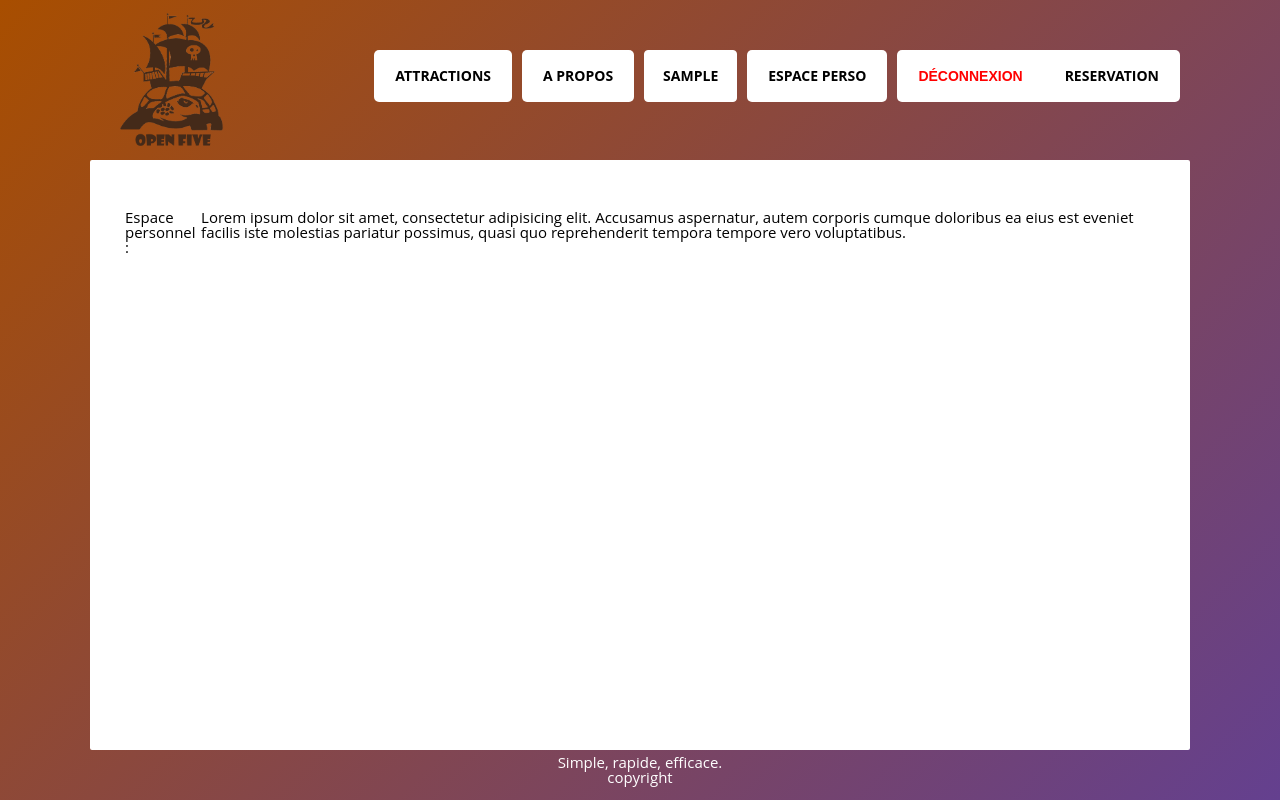
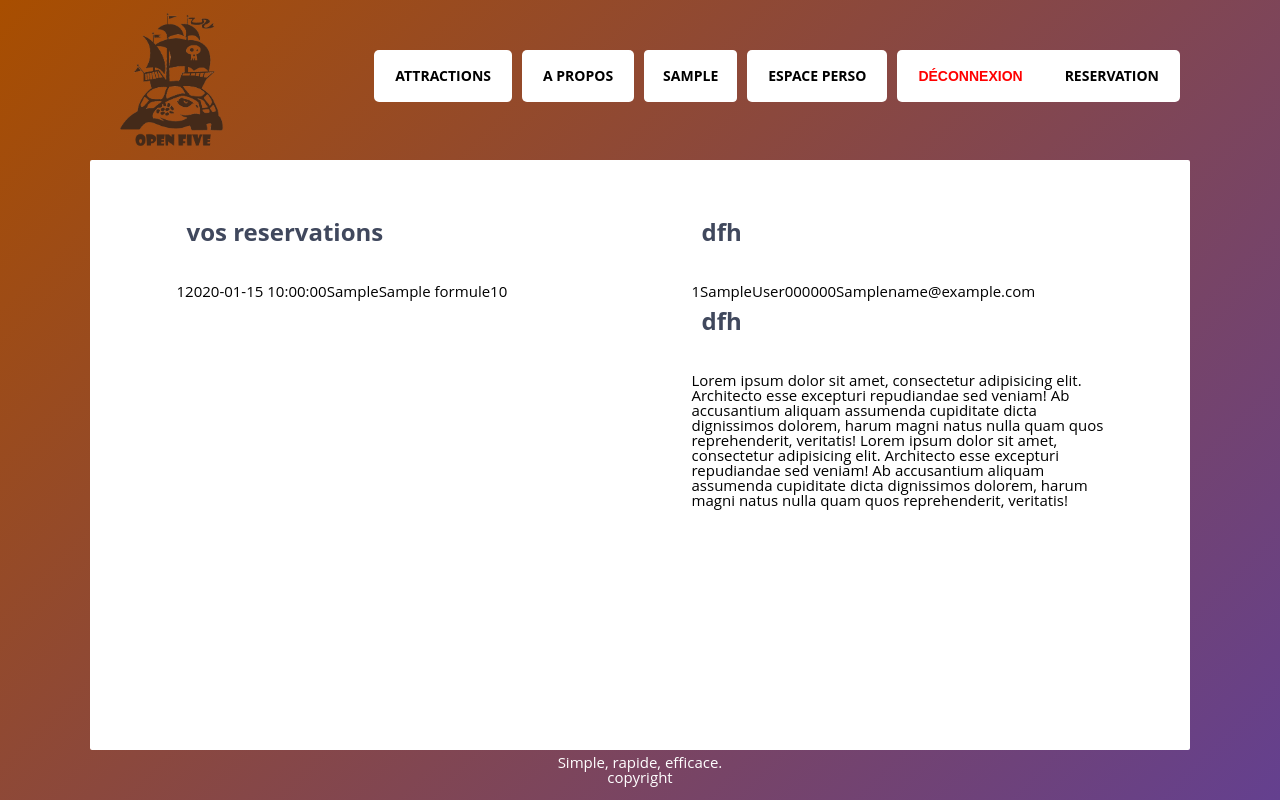
Before and after one commit to Brignolu/ProjetWeb, a PHP site: page /index.php?user_log in a window 1280 px wide. Run offline with PHP 8.4, Linux system fonts and the light colour scheme; the visitor is signed in with stand-in values (Sample User, id 1); tables that the repository leaves empty or names only in its code hold one stand-in row (values such as "Sample post").

Commit message:
espace perso (model + view 1/2)

```diff
--- a/asset/js/calendrier.js
+++ b/asset/js/calendrier.js
@@ -128,7 +128,7 @@ function ds_template_creneau(c, d, m, y) {
         return '<td id="' + d + '/' + m + '/' + y + '/' + c + '" onclick="cs_onclick(' + c + ',' + d + ',' + m + ',' + y + ')" class="ds_cell">'+c+'</td> ';
 
     }
-    else return '<td id="' + d + '/' + m + '/' + y + '/' + c + '"  class="ds_cell" style="background-color: red">'+c+'</td> ';
+    else return '<td id="' + d + '/' + m + '/' + y + '/' + c + '"  class="ds_cell input-off">'+c+'</td> ';
 
 }
 
--- a/controller/controller.php
+++ b/controller/controller.php
@@ -25,7 +25,7 @@ if(isset($_GET["ac"])){
     //test de la reservation
     if($_GET["ac"]=="reserv"){
         $date = implode('-',array_reverse(explode('/',$_POST["date"])));
-        if(user_reserv($_SESSION['id'], $_POST['idformule'], $_POST['idsalle'], $_POST["fnameenfant"], $_POST["lnameenfant"], $_POST["age"], $date, $_POST["creneau"], $_POST["childnb"]+1, $_POST["adultnb"]+1, $_POST["drinknb"]+1, $_POST["cakenb"]+1,  $c, $encryption_key)){
+        if(user_reserv($_SESSION['id'], $_POST['idformule'], $_POST['idsalle'], $_POST["fnameenfant"], $_POST["lnameenfant"], $_POST["age"], $date, $_POST["creneau"], $_POST["childnb"]+1, $_POST["adultnb"]+1, $_POST["drinknb"]+1, $_POST["cakenb"]+1, $_POST["total_cost"],  $c, $encryption_key)){
             $page = "reserv_sucess";
         }
         else {
@@ -40,8 +40,9 @@ if(isset($_GET["ac"])){
 // Vérification si le user est enregister
 
 if(isset($_SESSION['stats']) and $page != "connection_failed" and $page != "sub_failed"){
-
     if(isset($_GET["user_log"])){
+        $reservations = get_reserv_by_user_id($_SESSION['id'], $c);
+        $user_infos = get_info_user_by_id($_SESSION['id'], $c);
         $page = "user_log";
     }
 }
--- a/modele/reserv.php
+++ b/modele/reserv.php
@@ -19,11 +19,11 @@ function recup_all_reserv($c, $encryption_key){
 //script de reservation pour les user
 //ajoute dans la bdd les valeurs
 //renvoi true si la connection a fonctionné sinon false
-function user_reserv($iduser, $idformule, $idsalle, $fnameenfant, $lnameenfant, $age, $date, $creneau, $childnb, $adultnb, $drinknb, $cakenb, $c, $encryption_key) {
+function user_reserv($iduser, $idformule, $idsalle, $fnameenfant, $lnameenfant, $age, $date, $creneau, $childnb, $adultnb, $drinknb, $cakenb, $price, $c, $encryption_key) {
     //cryptage du password
     //$password = crypt($password,$encryption_key);
     //insertion des valeurs dans la bdd
-    $sql = ("INSERT INTO reservation(iduser, idformule, idsalle, fnameenfant, lnameenfant, age, reservdate, creneau, childnb, adultnb, drinknb, cakenb) VALUES('$iduser','$idformule','$idsalle' ,'$fnameenfant','$lnameenfant' ,'$age', '$date', '$creneau', '$childnb', '$adultnb', '$drinknb', '$cakenb')");
+    $sql = ("INSERT INTO reservation(iduser, idformule, idsalle, fnameenfant, lnameenfant, age, reservdate, creneau, childnb, adultnb, drinknb, cakenb, price) VALUES('$iduser','$idformule','$idsalle' ,'$fnameenfant','$lnameenfant' ,'$age', '$date', '$creneau', '$childnb', '$adultnb', '$drinknb', '$cakenb', '$price')");
     if(mysqli_query($c,$sql)){
         return true;
     }
@@ -31,3 +31,21 @@ function user_reserv($iduser, $idformule, $idsalle, $fnameenfant, $lnameenfant,
         return false;
     }
 }
+
+function get_reserv_by_user_id($id, $c){
+    $sql = "SELECT reservation.id, reservation.reservdate, reservation.creneau, formules.name as formulesname, reservation.price as pricetotal, formules.price as priceunit, salles.nom as sallename, reservation.fnameenfant, reservation.lnameenfant, reservation.age, reservation.childnb, reservation.adultnb, reservation.drinknb, reservation.cakenb
+    FROM reservation, formules, salles
+    WHERE reservation.idformule = formules.id
+    AND reservation.idsalle = salles.id
+    AND reservation.iduser ='$id'";
+    $result = mysqli_query($c,$sql);
+    $loop = 0;
+    $reservations= array ();
+    while ($donnees = mysqli_fetch_assoc($result))
+    {
+        $reservations[$loop]= $donnees;
+        $loop++;
+    }
+    return $reservations;
+
+}
--- a/modele/user.php
+++ b/modele/user.php
@@ -46,6 +46,16 @@ function user_signup($fname, $lname, $adressepostal, $codepostal, $ville , $emai
 }
 
 
+function get_info_user_by_id($id, $c){
+    $sql = ("SELECT * FROM users WHERE id ='$id'");
+    $result = mysqli_query($c,$sql);
+    $user_info= array ();
+    if($row = mysqli_fetch_row($result)){
+        $user_info= $row;
+    }
+    return $user_info;
+
+}
 
 
 
--- a/view/display_user.php
+++ b/view/display_user.php
@@ -44,8 +44,7 @@ function display_hall_select($salles) {
 
 //prend un pseudo
 //affiche le pseudo
-function display_user_log($pseudo, $mail) {
-
+function display_user_log($reservations, $user_infos) {
     require "pages/user_log.php";
 
 }
--- a/view/pages/user_log.php
+++ b/view/pages/user_log.php
@@ -1,10 +1,53 @@
 <div class="of-container of-main">
+    <div class="of-main-1">
+        <h2 class="of-main-title-h2">
+            vos reservations
+        </h2 class="of-main-corps">
+        <table>
+        <?php
+        foreach ($reservations as $reservation) {
+            echo"<tr>";
+            echo "<td>".$reservation['id']."</td>
+            <td>".$reservation['reservdate']."</td>
+            <td>".$reservation['creneau']."</td>
+            <td>".$reservation['formulesname']."</td>
+            <td>".$reservation['pricetotal']."</td>";
+            echo"</tr>";
+        }
 
-    <h2> Espace personnel :</h2>
+        ?>
+        </table>
+    </div>
 
-    <div>
-        Lorem ipsum dolor sit amet, consectetur adipisicing elit. Accusamus aspernatur,
-        autem corporis cumque doloribus ea eius est eveniet facilis iste molestias pariatur possimus,
-        quasi quo reprehenderit tempora tempore vero voluptatibus.
+    <div class="of-main-2">
+        <h2 class="of-main-title-h2">
+            dfh
+        </h2>
+
+        <table>
+            <?php
+            echo"
+            <td>".$user_infos[0]."</td>
+            <td>".$user_infos[1]."</td>
+            <td>".$user_infos[2]."</td>
+            <td>".$user_infos[3]."</td>
+            <td>".$user_infos[4]."</td>
+            <td>".$user_infos[5]."</td>
+            <td>".$user_infos[6]."</td>";
+                echo"</tr>";
+
+
+            ?>
+        </table>
+
+        <h2 class="of-main-title-h2">
+            dfh
+        </h2>
+
+        <p class="of-main-corps">
+            Lorem ipsum dolor sit amet, consectetur adipisicing elit. Architecto esse excepturi repudiandae sed veniam! Ab accusantium aliquam assumenda cupiditate dicta dignissimos dolorem, harum magni natus nulla quam quos reprehenderit, veritatis!
+            Lorem ipsum dolor sit amet, consectetur adipisicing elit. Architecto esse excepturi repudiandae sed veniam! Ab accusantium aliquam assumenda cupiditate dicta dignissimos dolorem, harum magni natus nulla quam quos reprehenderit, veritatis!
+        </p>
     </div>
+
 </div>
--- a/view/pages/user_reserv.php
+++ b/view/pages/user_reserv.php
@@ -10,7 +10,6 @@
                     <select id="select" name="formule" oninput="cost_calculator(Formules, <?php echo $salle[2]; ?>)">
 
                         <?php
-                        var_dump($salle);
                         foreach ($formules as $formule) {
                           echo "<option id='" . $formule[0] . "'>
                                 " . $formule[1] . "
@@ -60,7 +59,7 @@
 
                 <li class="of-main-form-item-link">
                     <p>prix total</p>
-                    <input type='text' id='cost_result' value='0'>
+                    <input type='text' id='cost_result' name="total_cost" value='0'>
                 </li>
 
                 <li class="of-main-form-item-link">
--- a/view/view.php
+++ b/view/view.php
@@ -10,7 +10,7 @@ elseif ($page == "attraction") {
     display_attraction();
 }
 if ($page == "user_log") {
-    display_user_log($_SESSION['pseudo'], $_SESSION['mail']);
+    display_user_log($reservations, $user_infos);
 }
 elseif (($page == "user_sub")) {
     display_user_sub();
```
